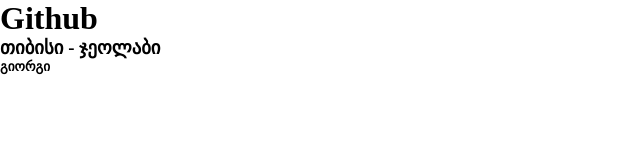
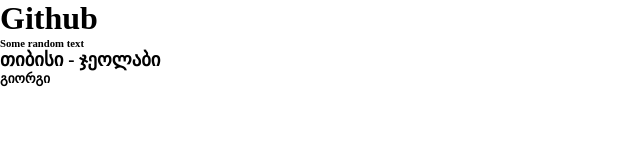
Before and after one commit to geolab-asanidze/leqcia-5-2025, a plain HTML site: page index.html in a window 1280 px wide. Shown: the whole page, without its empty margins (0-640 px from the left). Drawn offline with Linux system fonts and the light colour scheme.

Commit message:
Update index.html

```diff
--- a/index.html
+++ b/index.html
@@ -7,6 +7,8 @@
 <body>
 	<h1>Github</h1>
 
+	<h6>Some random text</h6>
+
 
 	<h3>თიბისი - ჯეოლაბი</h3>
 
```
